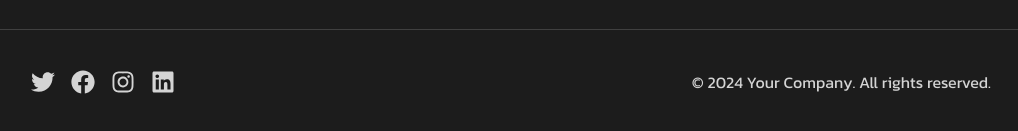
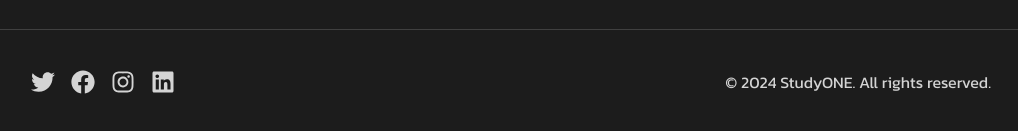
Before and after one commit to KedarDamale/StudyONE, a React (Vite) app in the folder frontend/: page / in a window 1280 px wide. Shown: the part 2731-2862 px from the top of the page, without its empty margins (129-1147 px from the left). Built offline with nearby package versions, Linux system fonts and the light colour scheme; no server answers.

Commit message:
Update LandingPage.jsx

```diff
--- a/frontend/src/pages/LandingPage.jsx
+++ b/frontend/src/pages/LandingPage.jsx
@@ -385,7 +385,7 @@ const LandingPage = () => {
 
           {/* Copyright */}
           <div className="text-neutral-300">
-            &copy; {new Date().getFullYear()} Your Company. All rights reserved.
+            &copy; {new Date().getFullYear()} StudyONE. All rights reserved.
           </div>
         </div>
       </footer>
```
